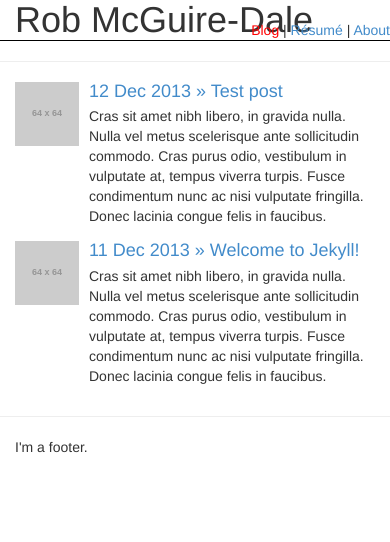
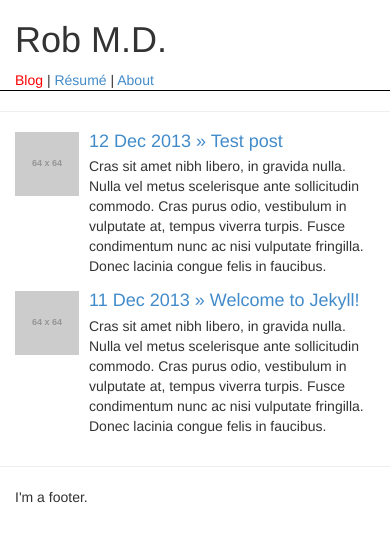
Before and after one commit to robatron/website, a Jekyll site: the page built from index.html, in a window 390 px wide. Shown: the top 542 px of the page. Built offline with Jekyll 4.4.1, drawn with Linux system fonts in a browser that asks for light colours; Markdown is read by kramdown in place of the engine named in the settings.

Commit message:
Media queries and stuff

```diff
--- a/_config.yml
+++ b/_config.yml
@@ -5,8 +5,8 @@
 
 baseurl:    ''
 
-name:       Rob McGuire-Dale
-short_name: Rob M.D.
+name:       Rob M.D.
+long_name:  Rob McGuire-Dale
 # name:       Spc NdHvjsf-Ebmf
 # short_name: Spc N.E.
 
--- a/_layouts/default.html
+++ b/_layouts/default.html
@@ -19,7 +19,14 @@
             <div class="header-content container">
 
                 <h1 class="title">
-                    <a href="/">{{ site.name }}</a>
+                    <a href="/">
+                        <span class="text">
+                            {{ site.name }}
+                        </span>
+                        <span class="long-text">
+                            {{ site.long_name }}
+                        </span>
+                    </a>
                 </h1>
 
                 <nav>
--- a/assets/css/default.css
+++ b/assets/css/default.css
@@ -1,5 +1,5 @@
 ---
-max_width: 768px
+screen_sm_min: 768px
 ---
 /** Default styles
 
@@ -32,14 +32,18 @@
         @media (min-width: @screen-lg-min) { ... }
 */
 
-/* Global */
+/** Global
+    ======
+    The container should not expand beyond {{ page.screen_sm_min }}
+*/
 body {
     /*background-image: url('/assets/img/squairy-light.png');*/
 }
 
 .container {
-    max-width: {{ page.max_width }};
+    max-width: {{ page.screen_sm_min }};
 }
+
 
 /** Header
     ====== */
@@ -50,25 +54,51 @@
     border-bottom: 1px solid black;
 }
 
-header .header-content {
-    position: relative;
-}
-
-header .title {
-    display: inline;
-}
 header .title a,
 header .title a:hover  {
     color: #333;
     text-decoration: none;
 }
 
-header nav {
+header .title .text {
     display: inline;
-    position: absolute;
-    bottom: 0;
-    right: 0;
 }
+header .title .long-text {
+    display: none;
+}
+
 header nav span.active a {
     color: red;
 }
+
+/** Small screen +
+    --------------
+    Above a small screen, {{ page.screen_sm_min }}, the nav links should:
+
+        - Align-bottom with the title
+        - Align-right to the grid container
+*/
+
+@media ( min-width: {{ page.screen_sm_min }} ){
+    header .header-content {
+        position: relative;
+    }
+
+    header .title {
+        display: inline;
+    }
+
+    header .title .text {
+        display: none;
+    }
+    header .title .long-text {
+        display: inline;
+    }
+
+    header nav {
+        display: inline;
+        position: absolute;
+        bottom: 0;
+        right: 0;
+    }
+}
```
